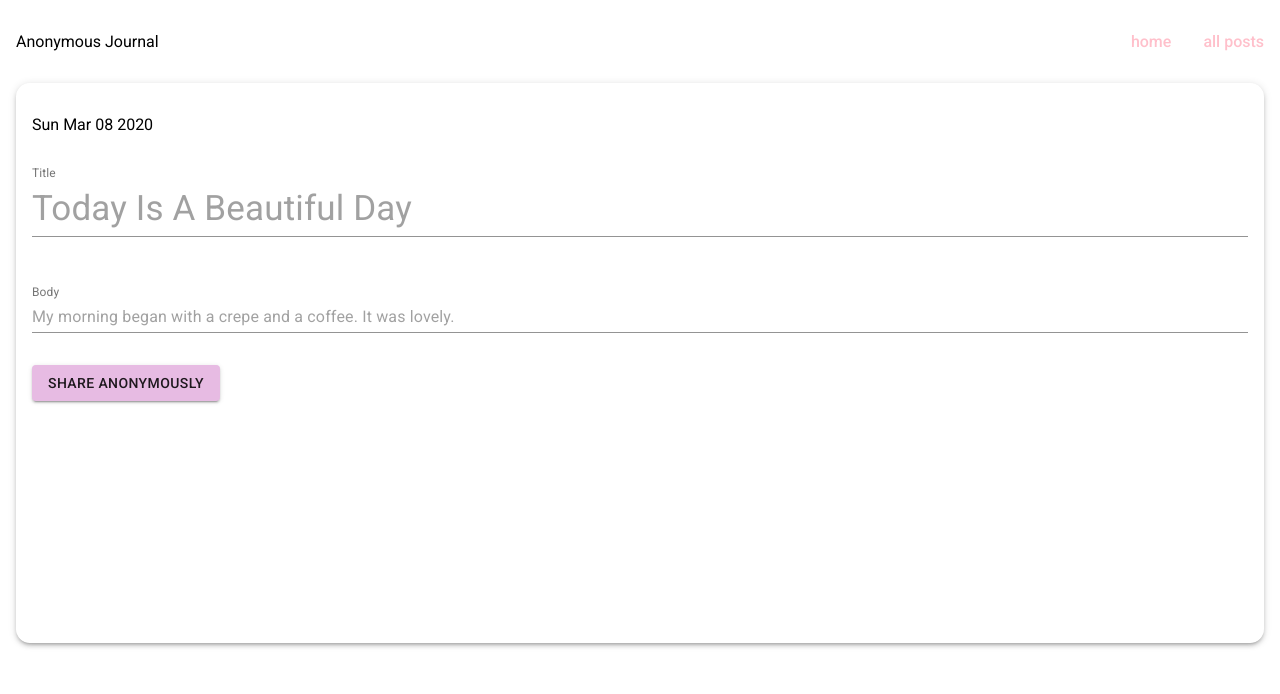
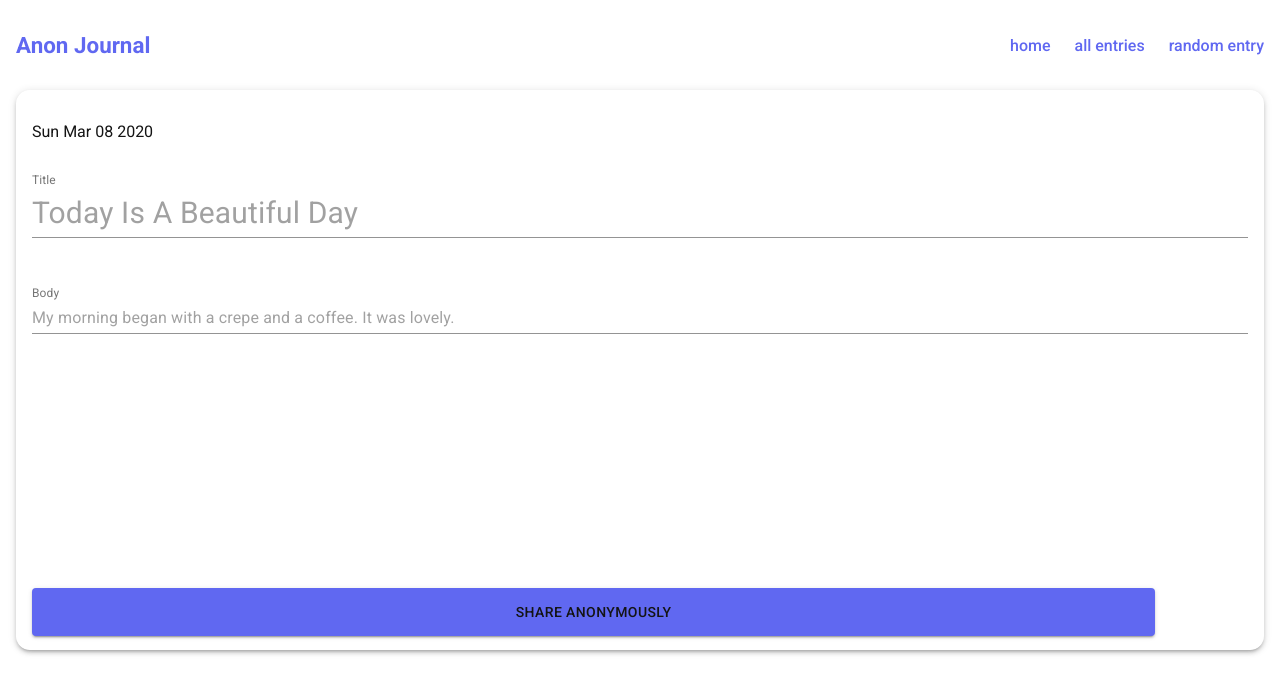
Before and after one commit to strangeforloop/MERN-Journal-App, a React (Create React App) app in the folder frontend/: page / in a window 1280 px wide. Shown: the top 694 px of the page. Built offline with nearby package versions, Linux system fonts and the light colour scheme; no server answers.

Commit message:
update styles

```diff
--- a/frontend/public/index.html
+++ b/frontend/public/index.html
@@ -26,6 +26,7 @@
       work correctly both with client-side routing and a non-root public URL.
       Learn how to configure a non-root public URL by running `npm run build`.
     -->
+    <script src="https://kit.fontawesome.com/fceadaefb5.js" crossorigin="anonymous"></script>
     <title>React App</title>
   </head>
   <body>
--- a/frontend/public/style.css
+++ b/frontend/public/style.css
@@ -2,8 +2,18 @@
   box-sizing: border-box;
   /* background-color: #f8f8ff; */
   /* background-color: grey; */
+  color: #141414;
+  /* color: pink; */
 }
 
 body > #root > div {
   /* height: 100vh; */
 }
+
+.navLink {
+  color: #c36973;
+  color: #6068f1;
+  text-decoration: none;
+  font-weight: 500;
+  padding-left: 1.5em;
+}
--- a/frontend/src/App.js
+++ b/frontend/src/App.js
@@ -5,6 +5,7 @@ import { BrowserRouter as Router, Route, Switch, Link } from 'react-router-dom';
 import styled from 'styled-components';
 import { createMuiTheme, ThemeProvider } from '@material-ui/core/styles';
 import Box from '@material-ui/core/Box';
+import { Typography } from '@material-ui/core';
 
 const theme = createMuiTheme({
   palette: {
@@ -18,6 +19,10 @@ const theme = createMuiTheme({
   },
 });
 
+const MenuIcon = styled.div`
+
+`;
+
 const Ul = styled.ul`
   display: flex;
   list-style: none;
@@ -25,12 +30,9 @@ const Ul = styled.ul`
   text-decoration: none;
   justify-content: space-between;
   align-items: center;
+  color: #6068f1;
+  font-weight: 700;
 `;
-
-const Li = styled.li`
-  color: #E7BBE3;
-`;
-
 
 const App = () => {
   const [ data, setData ] = useState([]);
@@ -56,12 +58,16 @@ const App = () => {
           <nav>
             <Ul>
               <div>
-                <li>Anonymous Journal</li>
+                <li style={{
+                  fontSize: '1.4em', color: '#6068f1'}}>Anon Journal</li>
               </div>
+              {/* <Box color="primary" height={38} width={38} borderRadius="50%" display="flex" justifyContent="center" alignItems="center" style={{ backgroundColor: "#6068f1" }}>
+                <i style={{ fontSize: '1.25em' }} class="fas fa-bars"></i>
+              </Box> */}
               <div>
-                <Link to="/" style={{ fontWeight: '500', textDecoration: 'none', color: 'pink' }}>home</Link>
-                <Link to="/allposts" style={{ fontWeight: '500', textDecoration: 'none', color: 'pink', paddingLeft: '2em' }}>all posts</Link>
-                {/* <li>Random Post</li> */}
+                <Link className="navLink" to="/">home</Link>
+                <Link className="navLink" to="/allposts">all entries</Link>
+                <Link className="navLink" to="/random">random entry</Link>
               </div>
             </Ul>
           </nav>
--- a/frontend/src/Form.js
+++ b/frontend/src/Form.js
@@ -7,20 +7,32 @@ import { BrowserRouter as Router, Route, Switch, Link } from 'react-router-dom';
 import AllPosts from './AllPosts';
 import { createMuiTheme, ThemeProvider } from '@material-ui/core/styles';
 import Box from '@material-ui/core/Box';
-import { positions } from '@material-ui/system';
+import { positions, flexbox } from '@material-ui/system';
 import { TextareaAutosize, Typography } from '@material-ui/core';
 
 const theme = createMuiTheme({
   palette: {
     primary: {
       main: '#CCD5FF',
-      main: '#FFFFFF',
+      main: '#6068f1',
       contrastText: '#FFFF'
     },
     secondary: {
       main: '#E7BBE3',
     },
   },
+  overrides: {
+    MuiButton: {
+      root: {
+        position: "absolute",
+        bottom: "1em",
+        width: "90%",
+        margin: "auto",
+        padding: "12px",
+        color: "#FFFFFF"
+      }
+    }
+  }
 });
 
 const Heading = styled.h1`
@@ -140,11 +152,11 @@ const Form = ({ history }) => {
 
       <ThemeProvider theme={theme}>
         {/* <Heading>What's On Your Mind?</Heading> */}
-        <Box borderRadius={14} height="70vh" boxShadow={3} p={2} position="relative">
+        <Box borderRadius={14} height="70vh" width="100%" boxShadow={3} p={2} position="relative">
           <form onSubmit={handleSubmit}>
-
+            <Box display="flex" flexDirection="column">
+              <div>
                 <p>{dateAsString}</p>
-
                 <TextField
                   id="standard-full-width"
                   label="Title"
@@ -156,7 +168,7 @@ const Form = ({ history }) => {
                     shrink: true,
                   }}
                   inputProps={{
-                style: { fontSize: 35 }
+                    style: { fontSize: 30 }
                   }}
                   // variant="filled"
                   // variant="h1"
@@ -167,46 +179,26 @@ const Form = ({ history }) => {
                 <TextField
                   id="standard-full-width"
                   label="Body"
-              style={{ marginBottom: '2em' }}
+                  style={{ marginBottom: '2em'}}
                   placeholder="My morning began with a crepe and a coffee. It was lovely."
                   fullWidth
                   margin="normal"
                   InputLabelProps={{
                     shrink: true,
                   }}
+                  // height={60}
                   rowsMin={1}
-              rowsMax={8}
+                  rowsMax={6}
                   // variant="filled"
                   multiline
                   onChange={e => setBodyText(e.target.value)}
                   value={bodyText}
-
                 />
-
-            {/* <TextareaAutosize
-              id="standard-full-width"
-              label="Body"
-              style={{ marginBottom: '2em' }}
-              placeholder="Today is a Beautiful Day"
-              // fullWidth
-              margin="normal"
-              InputLabelProps={{
-                shrink: true,
-              }}
-              // variant="filled"
-              rowsMin={4}
-              rowsMax={8}
-              style={{ width: 500}}
-              rowsMax={3}
-              multiline
-              onChange={e => setBodyText(e.target.value)}
-              value={bodyText}
-              placeholder="My morning began with a coffee."
-            />
-            <div></div> */}
-            <Button position="absolute" bottom={0} variant="contained" color="secondary" mt={4} type="submit">
+              </div>
+              <Button bottom={0} variant="contained" color="primary" type="submit">
                 Share Anonymously
               </Button>
+            </Box>
           </form>
         </Box>
       </ThemeProvider>
```
Also changed, not shown: frontend/src/components/SideDrawer/DrawerToggleButton.css (added, +23 -0 lines), frontend/src/components/SideDrawer/DrawerToggleButton.js (added, +12 -0 lines), frontend/src/components/SideDrawer/SideDrawer.css (added, +47 -0 lines), frontend/src/components/SideDrawer/SideDrawer.js (added, +19 -0 lines). Lines whose indentation alone changed are shown as unchanged.
